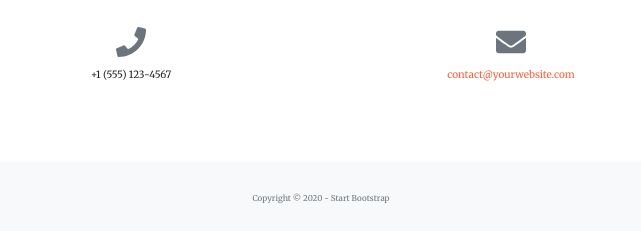
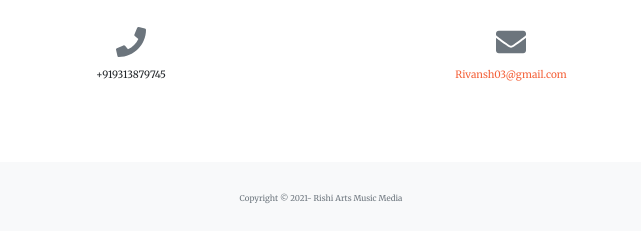
Before and after one commit to ajayanand0801/AzureStaticWebapp, a plain HTML site: page index.html in a window 1280 px wide. Shown: the part 1856-2087 px from the top of the page, 319-960 px from the left. Drawn offline with nearby package versions, Linux system fonts and the light colour scheme; files whose address does not match are found by name.

Commit message:
updated content

```diff
--- a/index.html
+++ b/index.html
@@ -31,7 +31,7 @@
         <!-- Navigation-->
         <nav class="navbar navbar-expand-lg navbar-light fixed-top py-3" id="mainNav">
             <div class="container">
-                <a class="navbar-brand js-scroll-trigger" href="#page-top"><img class="trans" src="Images/rishilogo2.png"></a><button class="navbar-toggler navbar-toggler-right" type="button" data-toggle="collapse" data-target="#navbarResponsive" aria-controls="navbarResponsive" aria-expanded="false" aria-label="Toggle navigation"><span class="navbar-toggler-icon"></span></button>
+                <a class="navbar-brand js-scroll-trigger" href="#page-top"><img class="trans" src="Images/rishilogo11.png"></a><button class="navbar-toggler navbar-toggler-right" type="button" data-toggle="collapse" data-target="#navbarResponsive" aria-controls="navbarResponsive" aria-expanded="false" aria-label="Toggle navigation"><span class="navbar-toggler-icon"></span></button>
                 <div class="collapse navbar-collapse" id="navbarResponsive">
                     <ul class="navbar-nav ml-auto my-2 my-lg-0">
                         <li class="nav-item"><a class="nav-link js-scroll-trigger" href="#about">About</a></li>
@@ -241,18 +241,18 @@
                 <div class="row">
                     <div class="col-lg-4 ml-auto text-center mb-5 mb-lg-0">
                         <i class="fas fa-phone fa-3x mb-3 text-muted"></i>
-                        <div>+1 (555) 123-4567</div>
+                        <div>+919313879745</div>
                     </div>
                     <div class="col-lg-4 mr-auto text-center">
                         <i class="fas fa-envelope fa-3x mb-3 text-muted"></i
-                        ><!-- Make sure to change the email address in BOTH the anchor text and the link target below!--><a class="d-block" href="mailto:contact@yourwebsite.com">contact@yourwebsite.com</a>
+                        ><!-- Make sure to change the email address in BOTH the anchor text and the link target below!--><a class="d-block" href="mailto:Rivansh03@gmail.com">Rivansh03@gmail.com</a>
                     </div>
                 </div>
             </div>
         </section>
         <!-- Footer-->
         <footer class="bg-light py-5">
-            <div class="container"><div class="small text-center text-muted">Copyright © 2020 - Start Bootstrap</div></div>
+            <div class="container"><div class="small text-center text-muted">Copyright © 2021- Rishi Arts Music Media</div></div>
         </footer>
 
     </body>
```
Also changed, not shown: Images/rishiartslogo2.jfif (added), Images/rishilogo11.png (added).
